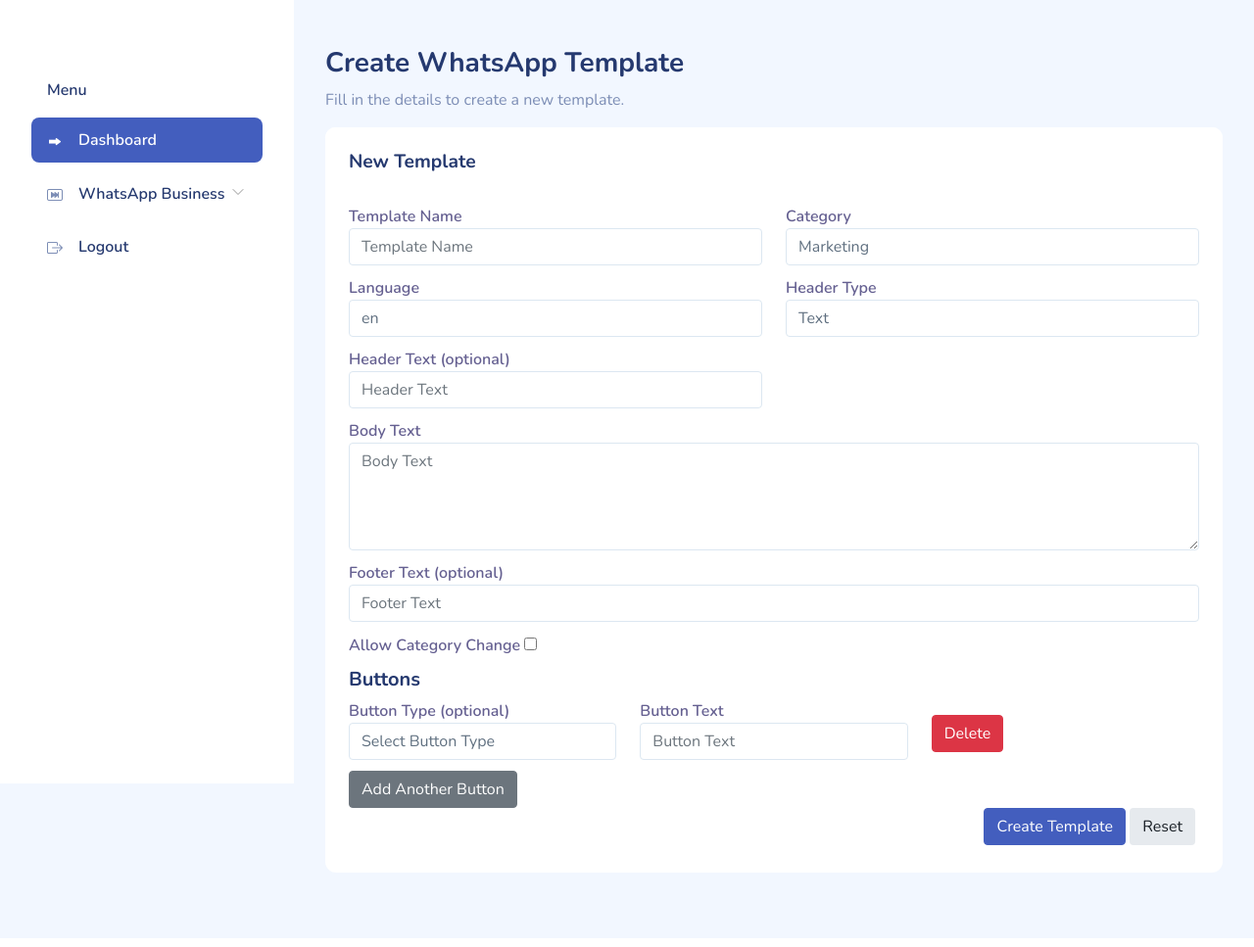
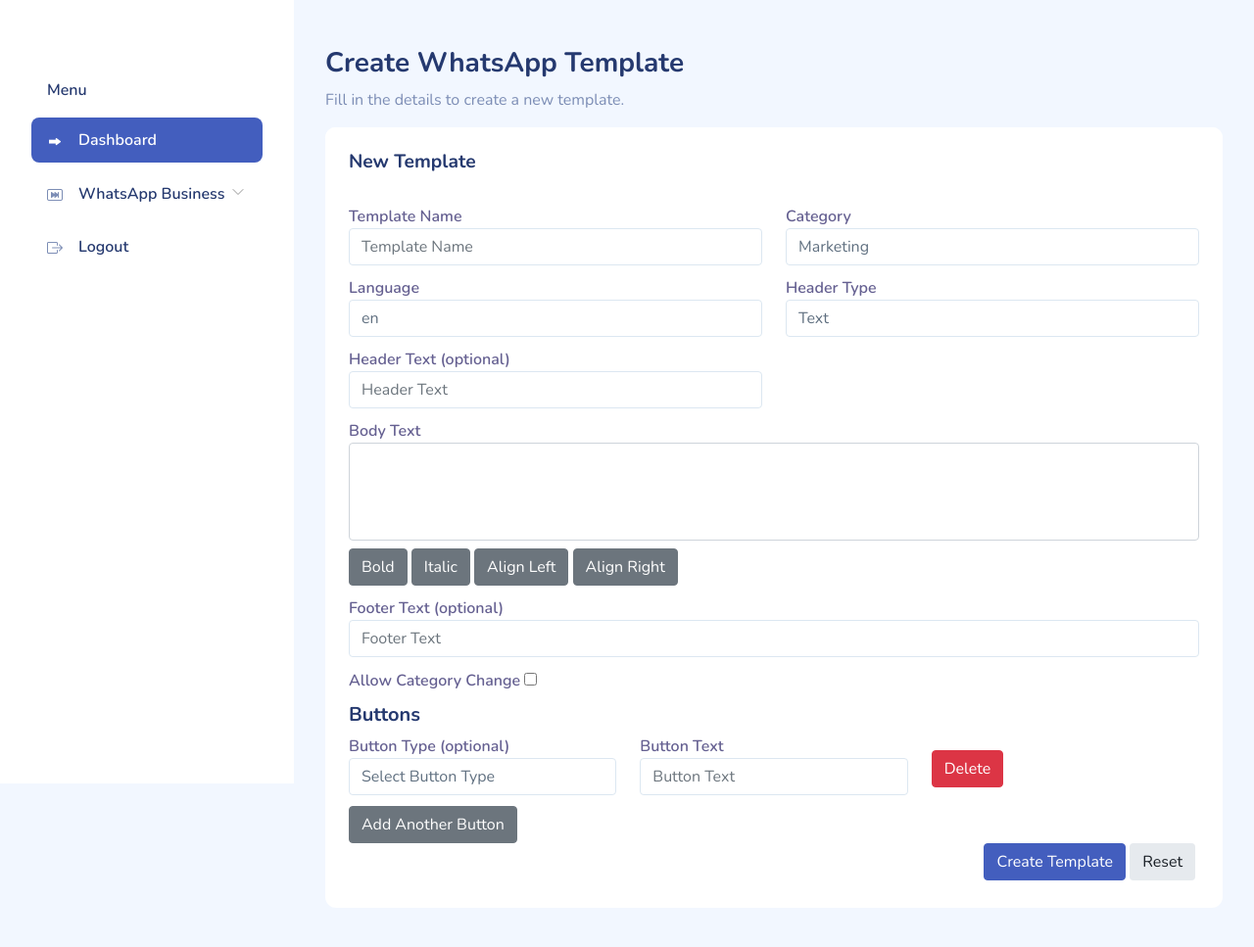
Before and after one commit to jean-pierre-gergie/whatsapp-int-repo, a Flask app: template website/app/templates/create_template.html in a window 1280 px wide. Shown: the top 967 px of the page at 98% size. Run offline with Flask 3, Linux system fonts and the light colour scheme; the template is opened without the code that fills it: most values are stand-ins (such as "Sample title", 1, 10 or a date in 2020); some libraries are stand-ins or nearby versions.

Commit message:
ArabeFixedBoldItalicAdded

```diff
--- a/website/app/templates/create_template.html
+++ b/website/app/templates/create_template.html
@@ -12,6 +12,12 @@
     <link rel="stylesheet" href="./static/vendors/bootstrap-icons/bootstrap-icons.css">
     <link rel="stylesheet" href="./static/css/app.css">
     <link rel="shortcut icon" href="./static/images/favicon.svg" type="image/x-icon">
+    <style>
+        .btn-active {
+            background-color: #007bff; /* Example: Bootstrap primary color */
+            color: white;
+        }
+    </style>
 </head>
 
 <body>
@@ -150,7 +156,15 @@
                                     <div class="col-md-12 col-12">
                                         <div class="form-group">
                                             <label for="body_text">Body Text</label>
-                                            <textarea id="body_text" name="body_text" class="form-control" rows="4" placeholder="Body Text" required></textarea>
+                                            <div id="body_text" contenteditable="true" class="form-control" style="height: 100px; overflow:auto; border: 1px solid #ced4da; padding: 10px;"></div>
+                                            <input type="hidden" id="body_text_hidden" name="body_text" required>
+                                            <!-- Buttons to format text and align text -->
+                                            <div class="mt-2">
+                                                <button type="button" class="btn btn-secondary" onclick="formatText('bold')">Bold</button>
+                                                <button type="button" class="btn btn-secondary" onclick="formatText('italic')">Italic</button>
+                                                <button type="button" class="btn btn-secondary" onclick="alignText('left')">Align Left</button>
+                                                <button type="button" class="btn btn-secondary" onclick="alignText('right')">Align Right</button>
+                                            </div>
                                         </div>
                                         <div class="col-md-12 col-12" id="body_examples_container">
                                             <!-- Example fields will be appended here -->
@@ -233,8 +247,8 @@
     </div>
 
     <script>
-         function updateBodyExamples() {
-            const bodyText = document.getElementById('body_text').value;
+        function updateBodyExamples() {
+            const bodyText = document.getElementById('body_text').innerHTML;
             const variableCount = (bodyText.match(/\{\{\d+\}\}/g) || []).length;
 
             const examplesContainer = document.getElementById('body_examples_container');
@@ -251,7 +265,62 @@
             }
         }
 
-        document.getElementById('body_text').addEventListener('input', updateBodyExamples);
+        function formatText(type) {
+            if (type === 'bold') {
+                document.execCommand('bold');
+                toggleActiveButton('bold');
+            } else if (type === 'italic') {
+                document.execCommand('italic');
+                toggleActiveButton('italic');
+            }
+            updateHiddenInput();
+        }
+
+        function toggleActiveButton(type) {
+            const boldButton = document.querySelector("button[onclick=\"formatText('bold')\"]");
+            const italicButton = document.querySelector("button[onclick=\"formatText('italic')\"]");
+
+            if (type === 'bold') {
+                if (document.queryCommandState('bold')) {
+                    boldButton.classList.add('btn-active');
+                } else {
+                    boldButton.classList.remove('btn-active');
+                }
+            } else if (type === 'italic') {
+                if (document.queryCommandState('italic')) {
+                    italicButton.classList.add('btn-active');
+                } else {
+                    italicButton.classList.remove('btn-active');
+                }
+            }
+        }
+
+        document.addEventListener('DOMContentLoaded', () => {
+            toggleActiveButton('bold');
+            toggleActiveButton('italic');
+        });
+
+        function alignText(direction) {
+            const textArea = document.getElementById('body_text');
+            if (direction === 'right') {
+                textArea.style.direction = 'rtl';
+                textArea.style.textAlign = 'right';
+            } else {
+                textArea.style.direction = 'ltr';
+                textArea.style.textAlign = 'left';
+            }
+        }
+
+        document.getElementById('body_text').addEventListener('input', () => {
+            updateHiddenInput();
+            toggleActiveButton('bold');
+            toggleActiveButton('italic');
+        });
+
+        document.getElementById('body_text').addEventListener('click', () => {
+            toggleActiveButton('bold');
+            toggleActiveButton('italic');
+        });
 
         function updateHeaderFields() {
             const headerType = document.getElementById('header_type').value;
@@ -305,8 +374,41 @@
             buttonEntry.remove();
         }
 
+        function updateHiddenInput() {
+            const bodyTextDiv = document.getElementById('body_text');
+            const hiddenInput = document.getElementById('body_text_hidden');
+
+            let textWithMarkdown = bodyTextDiv.innerHTML
+                .replace(/<b>\s*(.*?)\s*<\/b>/gi, (match, p1) => {
+                    const trimmedText = p1.replace(/^\s+|\s+$/g, '');
+                    return `*${trimmedText}*`;
+                })
+                .replace(/<i.*?>\s*(.*?)\s*<\/i>/gi, (match, p1) => {
+                    const trimmedText = p1.replace(/^\s+|\s+$/g, '');
+                    return `_${trimmedText}_`;
+                })
+                .replace(/<em.*?>\s*(.*?)\s*<\/em>/gi, (match, p1) => {
+                    const trimmedText = p1.replace(/^\s+|\s+$/g, '');
+                    return `_${trimmedText}_`;
+                })
+                .replace(/<div.*?>\s*(.*?)\s*<\/div>/gi, '$1\n')
+                .replace(/&nbsp;/g, ' ')
+                .replace(/<br\s*\/?>/gi, '\n')
+                .replace(/(\*)\s+/g, '$1')
+                .replace(/\s+(\*)/g, '$1')
+                .replace(/(_)\s+/g, '$1')
+                .replace(/\s+(_)/g, '$1')
+                .trim();
+
+            hiddenInput.value = textWithMarkdown;
+        }
+
+
+
         document.querySelector('form').addEventListener('submit', function(event) {
             event.preventDefault();
+
+            updateHiddenInput();
 
             const form = event.target;
             const formData = new FormData(form);
```
Also changed, not shown: website/app/templates/send_campaign.html (+11 -0 lines).
